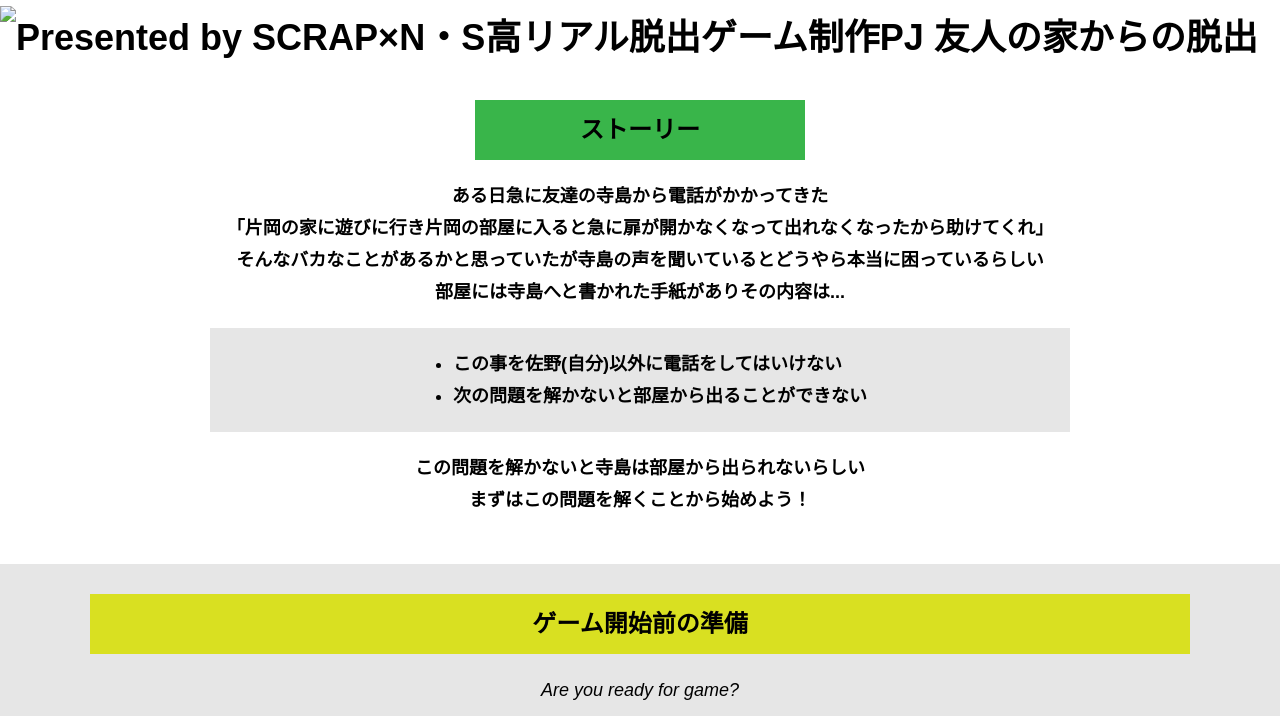
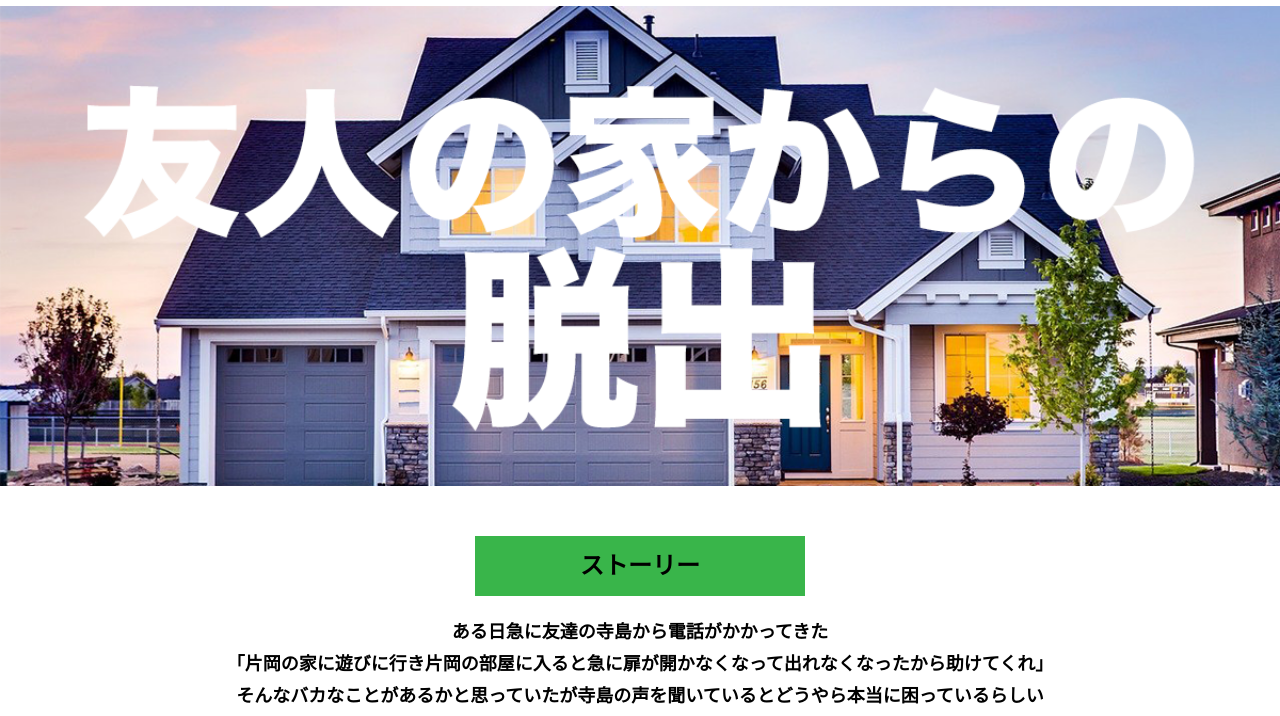
Before and after one commit to kugui-nnn/alfa-yokohama-A-13, a plain HTML site: page index.html in a window 1280 px wide. Shown: the part 54-770 px from the top of the page. Drawn offline with Linux system fonts and the light colour scheme.

Commit message:
Update index.html

```diff
--- a/index.html
+++ b/index.html
@@ -23,7 +23,7 @@
   </header>
   <main class="main index-page">
     <!-- タイトルエリア　ここから -->
-    <h1 class="main-title"><img src="assets/images/プロN9月サムネイル.png" alt="Presented by SCRAP×N・S高リアル脱出ゲーム制作PJ 友人の家からの脱出"></h1>
+    <h1 class="main-title"><img src="assets/images/Nthumbnail.png" alt="Presented by SCRAP×N・S高リアル脱出ゲーム制作PJ 友人の家からの脱出"></h1>
     <!-- タイトルエリア　ここまで -->
     <section class="section section--story">
       <div class="container">
```
